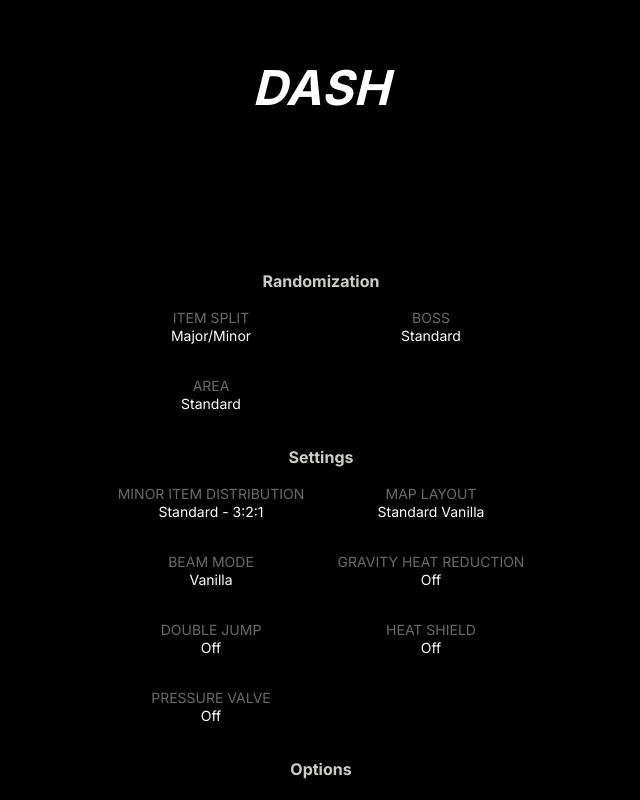
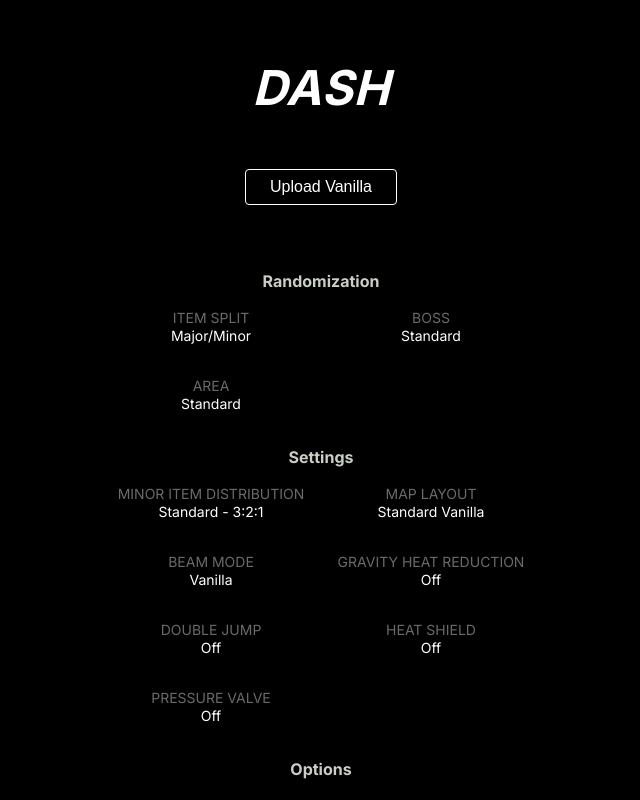
Before and after one commit to dashrando/dash-randomizer, a Next.js app in the folder apps/web/: page /seed/1 in a window 1280 px wide. Shown: the whole page, without its empty margins (319-959 px from the left). Built offline with nearby package versions, Linux system fonts and the light colour scheme.

Commit message:
refactor showing vanilla button

```diff
--- a/apps/web/app/seed/[seed]/seed.tsx
+++ b/apps/web/app/seed/[seed]/seed.tsx
@@ -4,7 +4,7 @@ import { useEffect, useState } from 'react'
 import useMounted from '@/app/hooks/useMounted'
 import { useVanilla } from '@/app/generate/vanilla'
 import styles from './seed.module.css'
-import { RandomizeRom, fetchSignature, findPreset, Item } from 'core'
+import { RandomizeRom, fetchSignature, findPreset, Item, vanilla } from 'core'
 import {
   BeamMode,
   MajorDistributionMode,
@@ -121,6 +121,24 @@ const Parameters = ({ title, items }: { title: string, items: any[] }) => {
   )
 }
 
+async function parseContents(value: any): Promise<any> {
+  const { getSignature, isVerified, isHeadered } = vanilla;
+  const signature = await getSignature(value);
+  if (isVerified(signature)) {
+    return new Uint8Array(value)
+  }
+
+  if (isHeadered(signature)) {
+    console.warn(
+      "You have entered a headered ROM. The header will now be removed."
+    );
+    const unheaderedContent = value.slice(512);
+    return parseContents(unheaderedContent);
+  }
+
+  throw Error("Vanilla Rom does not match checksum.");
+}
+
 export default function Seed({ parameters, hash }: { parameters: any, hash: string }) {
   const mounted = useMounted()
   const { data: vanilla, isLoading } = useVanilla()
@@ -171,12 +189,12 @@ export default function Seed({ parameters, hash }: { parameters: any, hash: stri
     <div>
       <div className={cn(styles.signature, !vanilla && styles.noVanilla)}>{signature || <>&nbsp;</>}</div>
       <div className={styles.download}>
-        {(isLoading || !mounted || !seed) ? (
+        {(isLoading || !mounted) ? (
           <div style={{ visibility: 'hidden' }}>
             <Button variant="secondary">Upload Vanilla</Button>
           </div>
         ) : (
-          hasVanilla ? (
+          (hasVanilla && seed) ? (
             <Button variant="hero" onClick={(evt) => {
               evt.preventDefault()
               // TODO: Refactor to show loading state if still getting seed
```
